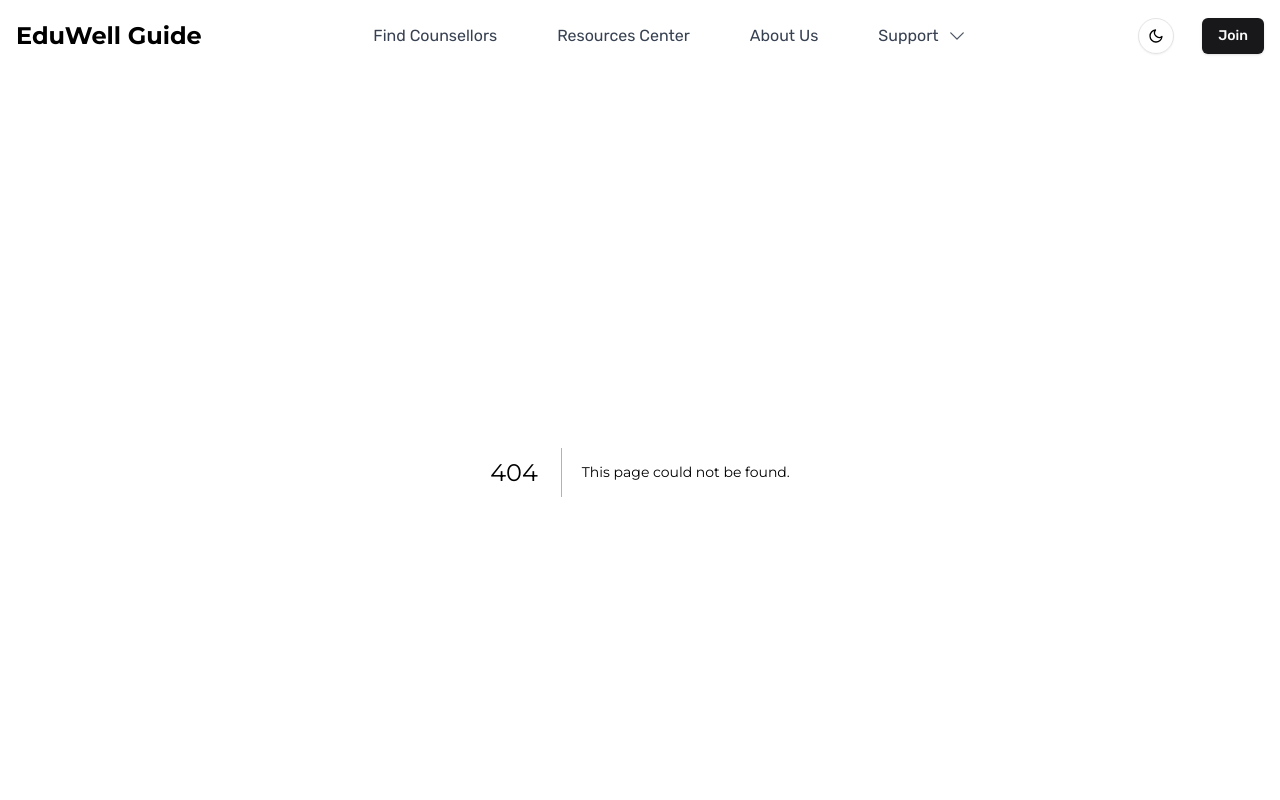
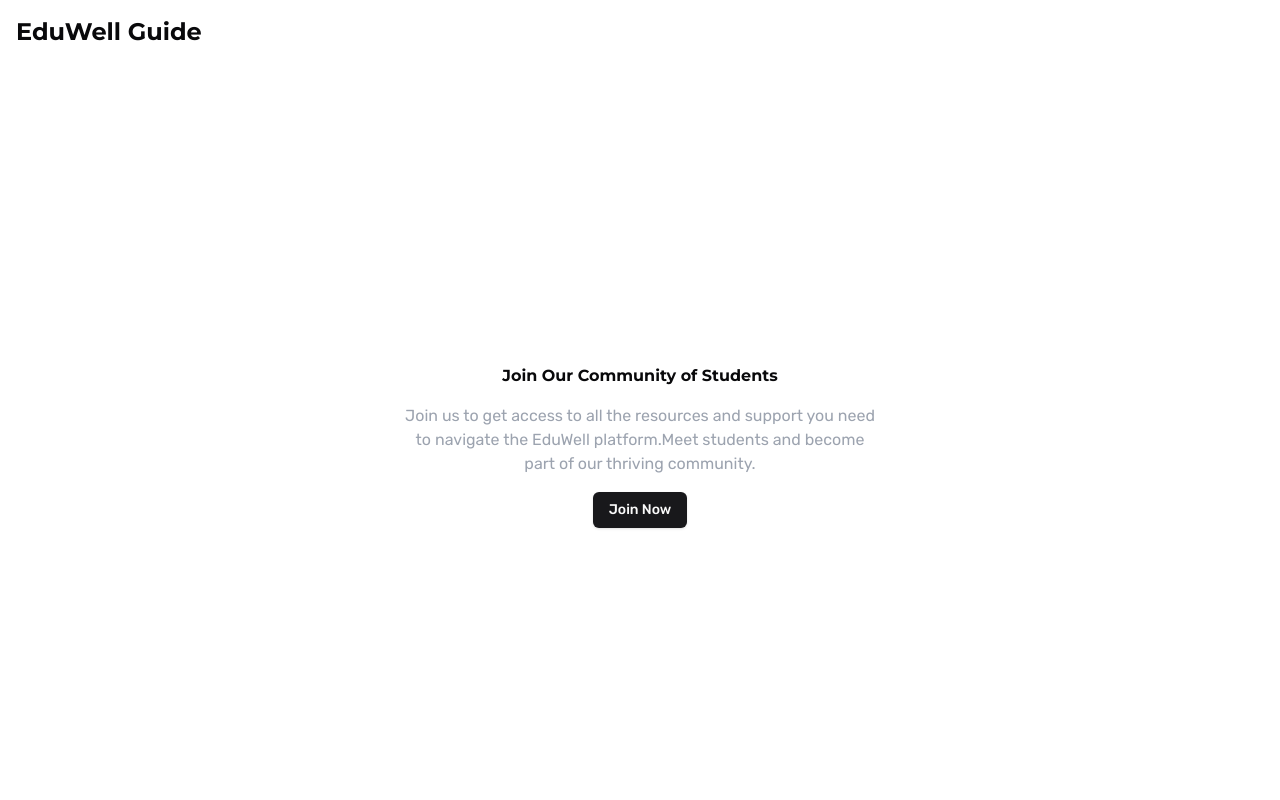
Before and after one commit to Albert735/EduWell-Guide, a Next.js app: page /join in a window 1280 px wide. Before the commit this address had no page. Shown: the top 800 px of the page. Built offline with nearby package versions, Linux system fonts and the light colour scheme.

Commit message:
`feat: add framer-motion and related dependencies, update layout and navbar`

```diff
--- a/package.json
+++ b/package.json
@@ -13,6 +13,7 @@
     "@radix-ui/react-slot": "^1.1.2",
     "class-variance-authority": "^0.7.1",
     "clsx": "^2.1.1",
+    "framer-motion": "^12.4.7",
     "lucide-react": "^0.476.0",
     "next": "15.1.7",
     "next-themes": "^0.4.4",
--- /dev/null
+++ b/src/app/join/layout.tsx
@@ -0,0 +1,7 @@
+export default function JoinLayout({
+  children,
+}: {
+  children: React.ReactNode;
+}) {
+  return <>{children}</>; // No Navbar, No Footer
+}
--- /dev/null
+++ b/src/app/join/page.tsx
@@ -0,0 +1,29 @@
+import { Button } from "@/components/ui/button";
+import Link from "next/link";
+// import Image from "next/image";
+import ArcImages from "@/components/ArcImages";
+
+export default function JoinPage() {
+  return (
+    <div className="flex flex-col max-w-screen-xl mx-auto items-center justify-start h-screen">
+      <div className="flex items-start justify-start w-full  p-4">
+        <Link href="/">
+          <h1 className="text-2xl">EduWell Guide</h1>
+        </Link>
+      </div>
+      <div className="relative flex flex-col items-center justify-center ">
+        <ArcImages />
+
+        <div className="flex flex-col items-center justify-center space-y-4">
+          <h2>Join Our Community of Students</h2>
+          <p className="text-center w-[30rem] text-gray-400">
+            Join us to get access to all the resources and support you need to
+            navigate the EduWell platform.Meet students and become part of our
+            thriving community.
+          </p>
+          <Button variant={"default"}>Join Now</Button>
+        </div>
+      </div>
+    </div>
+  );
+}
--- a/src/app/layout.tsx
+++ b/src/app/layout.tsx
@@ -1,10 +1,12 @@
-import type { Metadata } from "next";
+"use client";
+
+// import type { Metadata } from "next";
 import { Montserrat, Rubik } from "next/font/google"; // ✅ Import correct fonts
 import "./globals.css";
-//import themeprovider
 import { ThemeProvider } from "next-themes";
 import Navbar from "@/components/ui/Navbar";
 import Footer from "@/components/ui/Footer";
+import { usePathname } from "next/navigation";
 
 const montserrat = Montserrat({
   variable: "--font-montserrat",
@@ -18,16 +20,22 @@ const rubik = Rubik({
   weight: ["300", "400", "500", "700"], // ✅ Define font weights
 });
 
-export const metadata: Metadata = {
-  title: "EduWell Guide",
-  description: "A guide to help you navigate the EduWell platform",
-};
+// export const metadata: Metadata = {
+//   title: "EduWell Guide",
+//   description: "A guide to help you navigate the EduWell platform",
+// };
 
 export default function RootLayout({
   children,
 }: Readonly<{
   children: React.ReactNode;
 }>) {
+  const pathname = usePathname() || "";
+
+  // Hide layout for specific pages
+  const hideLayoutRoutes = ["/join"];
+  const hideLayout = hideLayoutRoutes.includes(pathname);
+
   return (
     //suppress hydration warning
     <html lang="en" suppressHydrationWarning>
@@ -35,9 +43,9 @@ export default function RootLayout({
         {/* Enable system theme */}
         <ThemeProvider attribute="class" enableSystem defaultTheme="system">
           <div className="dark:bg-black dark:text-white transition-all duration-200">
-            <Navbar />
+            {!hideLayout && <Navbar />}
             {children}
-            <Footer />
+            {!hideLayout && <Footer />}
           </div>
         </ThemeProvider>
       </body>
--- /dev/null
+++ b/src/components/ArcImages.tsx
@@ -0,0 +1,67 @@
+"use client";
+
+import { motion } from "framer-motion";
+import Image from "next/image";
+
+const images = [
+  {
+    src: "/assets/african-american-woman-beige-suit-portrait.jpg",
+    alt: "User 1",
+  },
+  {
+    src: "/assets/african-american-woman-beige-suit-portrait.jpg",
+    alt: "User 2",
+  },
+  {
+    src: "/assets/african-american-woman-beige-suit-portrait.jpg",
+    alt: "User 3",
+  },
+  {
+    src: "/assets/african-american-woman-beige-suit-portrait.jpg",
+    alt: "User 4",
+  },
+  {
+    src: "/assets/african-american-woman-beige-suit-portrait.jpg",
+    alt: "User 5",
+  },
+  {
+    src: "/assets/african-american-woman-beige-suit-portrait.jpg",
+    alt: "User 6",
+  },
+];
+
+const positions = [
+  { x: "-150px", y: "80px", rotate: "-25deg" },
+  { x: "-90px", y: "-40px", rotate: "-15deg" },
+  { x: "0px", y: "-100px", rotate: "0deg" },
+  { x: "90px", y: "-40px", rotate: "15deg" },
+  { x: "150px", y: "80px", rotate: "25deg" },
+  { x: "200px", y: "120px", rotate: "30deg" }, // Added 6th position
+];
+
+export default function ArcImages() {
+  return (
+    <div className="relative flex items-center justify-center h-[300px]">
+      {images.map((image, index) => (
+        <motion.div
+          key={index}
+          initial={{ opacity: 0, scale: 0.8 }}
+          animate={{ opacity: 1, scale: 1 }}
+          transition={{ duration: 0.5, delay: index * 0.1 }}
+          className="absolute"
+          style={{
+            transform: `translate(${positions[index].x}, ${positions[index].y}) rotate(${positions[index].rotate})`,
+          }}
+        >
+          <Image
+            src={image.src}
+            alt={image.alt}
+            width={90}
+            height={90}
+            className="rounded-xl shadow-lg"
+          />
+        </motion.div>
+      ))}
+    </div>
+  );
+}
--- a/src/components/ui/Navbar.tsx
+++ b/src/components/ui/Navbar.tsx
@@ -80,7 +80,10 @@ function Navbar() {
 
       <div className="flex items-center gap-7">
         <ToggleTheme />
-        <Button variant={"default"}>Join</Button>
+
+        <Link href="/join">
+          <Button variant="default">Join</Button>
+        </Link>
       </div>
     </div>
   );
```
Also changed, not shown: 1 other file (tests, documents, lock files or other folders).
